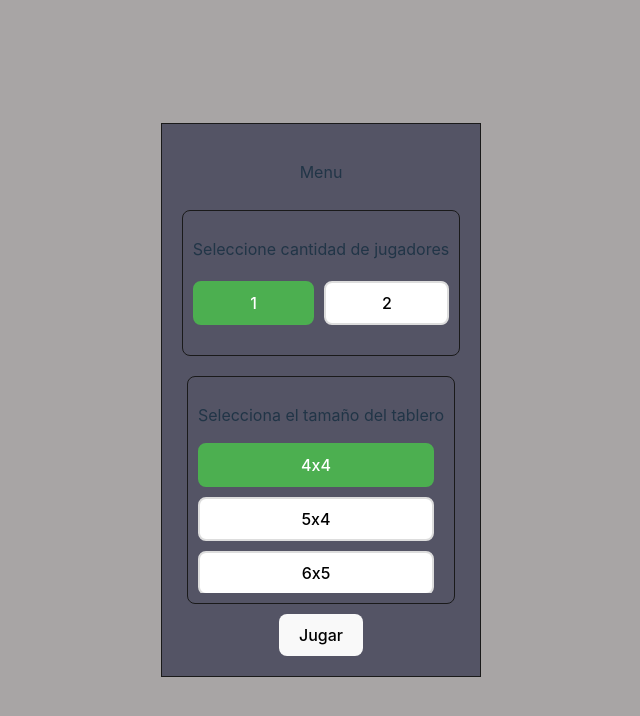
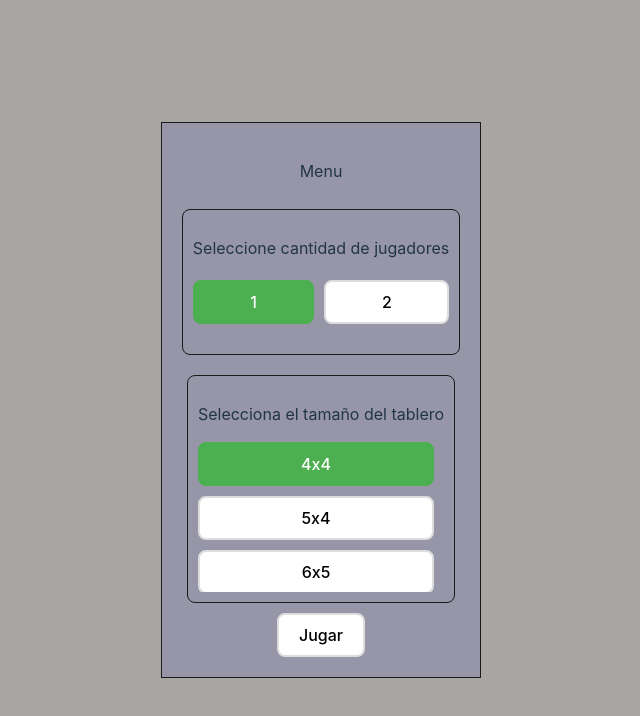
Before and after one commit to SandovalMauro/unq-ui-mauro-sandoval-trabajo-final, a React (Vite) app in the folder memotest/: page / in a window 1280 px wide. Shown: the top 716 px of the page, without its empty margins (319-959 px from the left). Built offline with nearby package versions, Linux system fonts and the light colour scheme.

Commit message:
cambiado colores

```diff
--- a/memotest/src/components/Menu/Menu.css
+++ b/memotest/src/components/Menu/Menu.css
@@ -4,7 +4,7 @@
     justify-content: center;
     align-items: center;
     flex-direction: column;
-    background-color: #545465;
+    background-color: #9696a8;
     padding: 20px;
     border: solid 1px #1a1a1a;
 }
@@ -96,3 +96,19 @@
     color: white;
     border-color: #4caf50;
 }
+
+.button-play{
+    padding: 10px 20px;
+    font-size: 16px;
+    border: 2px solid #ddd;
+    border-radius: 8px;
+    background-color: #fff;
+    cursor: pointer;
+    transition: all 0.3s ease;
+    text-align: center;
+}
+
+.button-play:hover {
+    background-color: #f4f4f4;
+    border-color: #bbb;
+}
--- a/memotest/src/components/Menu/Menu.jsx
+++ b/memotest/src/components/Menu/Menu.jsx
@@ -43,7 +43,7 @@ const Menu = () =>{
                 </div>
             </div>
 
-            <button onClick={handlerJugar}>Jugar</button>
+            <button className="button-play" onClick={handlerJugar}>Jugar</button>
         </div>
     )
 }
--- a/memotest/src/components/Tablero/Tablero.css
+++ b/memotest/src/components/Tablero/Tablero.css
@@ -1,10 +1,7 @@
 .container {
     max-width: 500px;
     max-height: 100%;
-    margin: 20px auto;
-    border: solid 2px #4e4444;
-    border-radius: 8px;
-    padding: 20px;
+    margin: 10px auto;
 }
 
 .tablero-container-column-4,
@@ -74,12 +71,11 @@
     flex-direction: row;
     justify-content: center;
     align-items: center;
-    gap: 10px;
-    margin-top: 20px;
+    margin-top: 10px;
     margin-bottom: 20px;
     border: solid 2px #4e4444;
     border-radius: 8px;
-    padding: 20px;
+    padding: 10px;
 
 }
 
```
